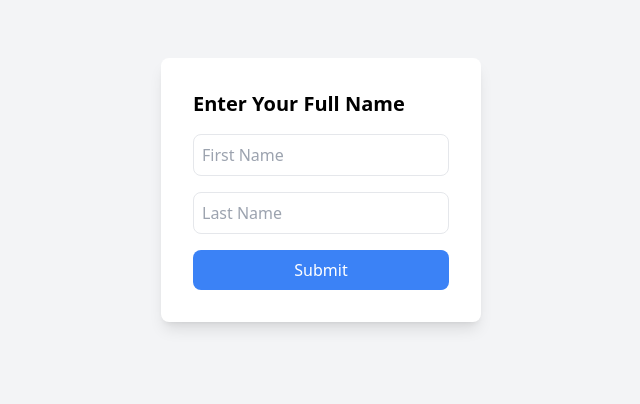
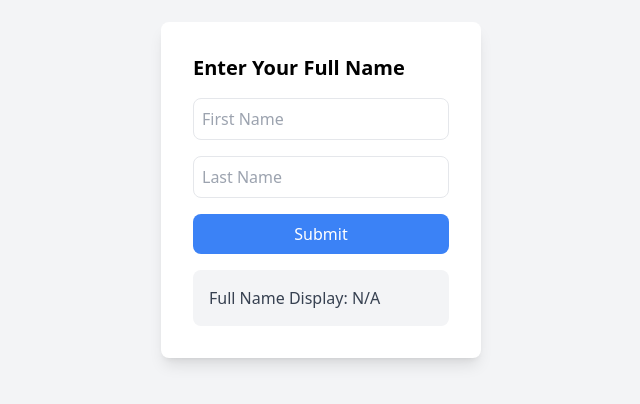
Before and after one commit to poojasaxena2000/NameDisplay, a React (Create React App) app: page / in a window 1280 px wide. Shown: the part 210-614 px from the top of the page, without its empty margins (319-959 px from the left). Built offline with nearby package versions, Linux system fonts and the light colour scheme.

Commit message:
Fixed initial render for 'Full Name Display' and adjusted form validation

```diff
--- a/src/components/Homepage.jsx
+++ b/src/components/Homepage.jsx
@@ -49,13 +49,14 @@ function Homepage() {
             Submit
           </button>
         </form>
-        {fullName && (
-          <div className="mt-4 p-4 bg-green-100 text-green-700 rounded-lg">
-            Full Name: {fullName}
-          </div>
-        )}
+
+        {/* Display 'Full Name Display' on initial render and update with user input */}
+        <div className="mt-4 p-4 bg-gray-100 text-gray-700 rounded-lg">
+          Full Name Display: {fullName || "N/A"}
+        </div>
       </div>
     </div>
   );
 }
-export default  Homepage
+
+export default Homepage;
```
